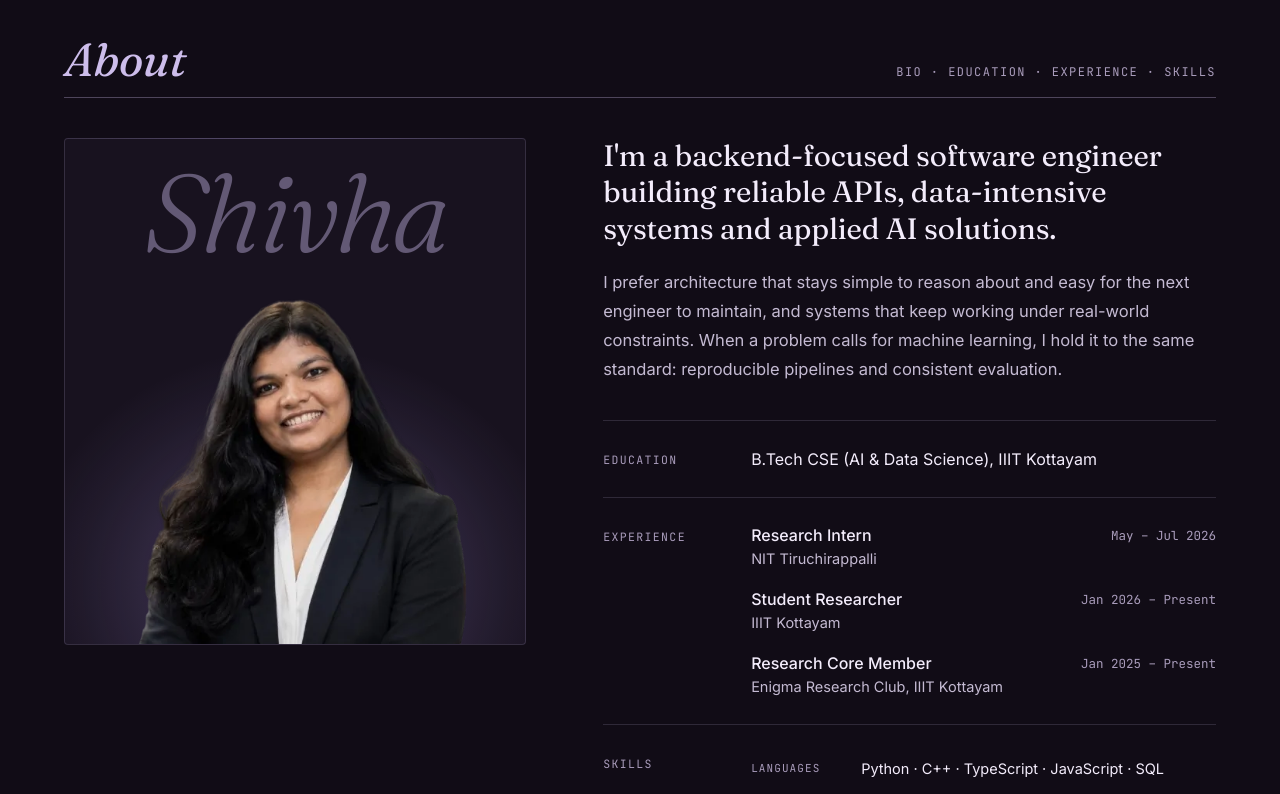
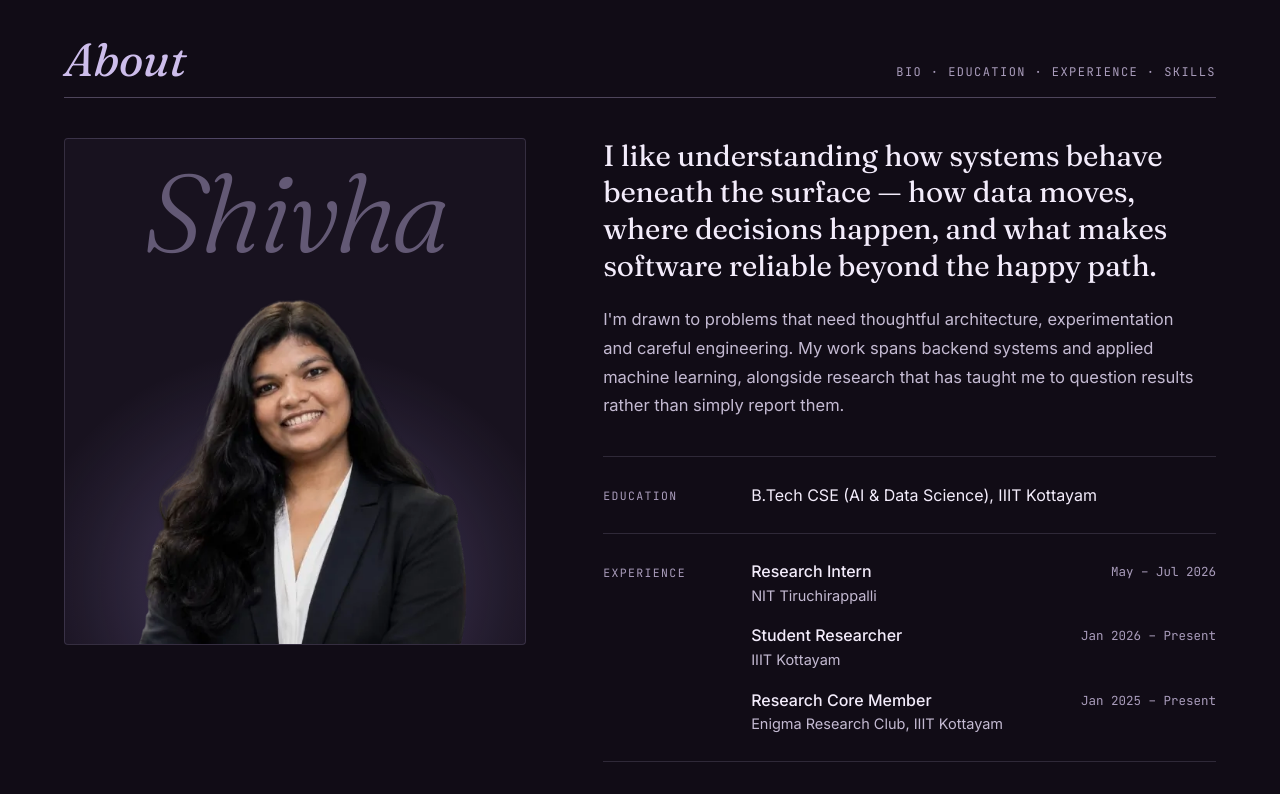
Before and after one commit to tp-shivha-shakthiy/Portfolio, a React (Vite) app: page /#about in a window 1280 px wide. Before the commit this address led to /#about. Shown: the part 3360-4154 px from the top of the page. Built offline with nearby package versions, Linux system fonts and the light colour scheme.

Commit message:
style: refine about section

```diff
--- a/src/data/profile.js
+++ b/src/data/profile.js
@@ -27,10 +27,11 @@ export const GITHUB_USER = "tp-shivha-shakthiy";
 export const ABOUT_EDUCATION = "B.Tech CSE (AI & Data Science), IIIT Kottayam";
 export const ABOUT_PHOTO_CAPTION = "Kerala, India";
 
-// About: identity first, then how I work. Projects carry the technical detail.
+// About: the mindset behind the work. The masthead already says who I am and what I build,
+// so this deliberately does not repeat the title or the technology list.
 export const ABOUT = [
-  "I'm a backend-focused software engineer building reliable APIs, data-intensive systems and applied AI solutions.",
-  "I prefer architecture that stays simple to reason about and easy for the next engineer to maintain, and systems that keep working under real-world constraints. When a problem calls for machine learning, I hold it to the same standard: reproducible pipelines and consistent evaluation.",
+  "I like understanding how systems behave beneath the surface — how data moves, where decisions happen, and what makes software reliable beyond the happy path.",
+  "I'm drawn to problems that need thoughtful architecture, experimentation and careful engineering. My work spans backend systems and applied machine learning, alongside research that has taught me to question results rather than simply report them.",
 ];
 
 export const SKILLS = [
```
